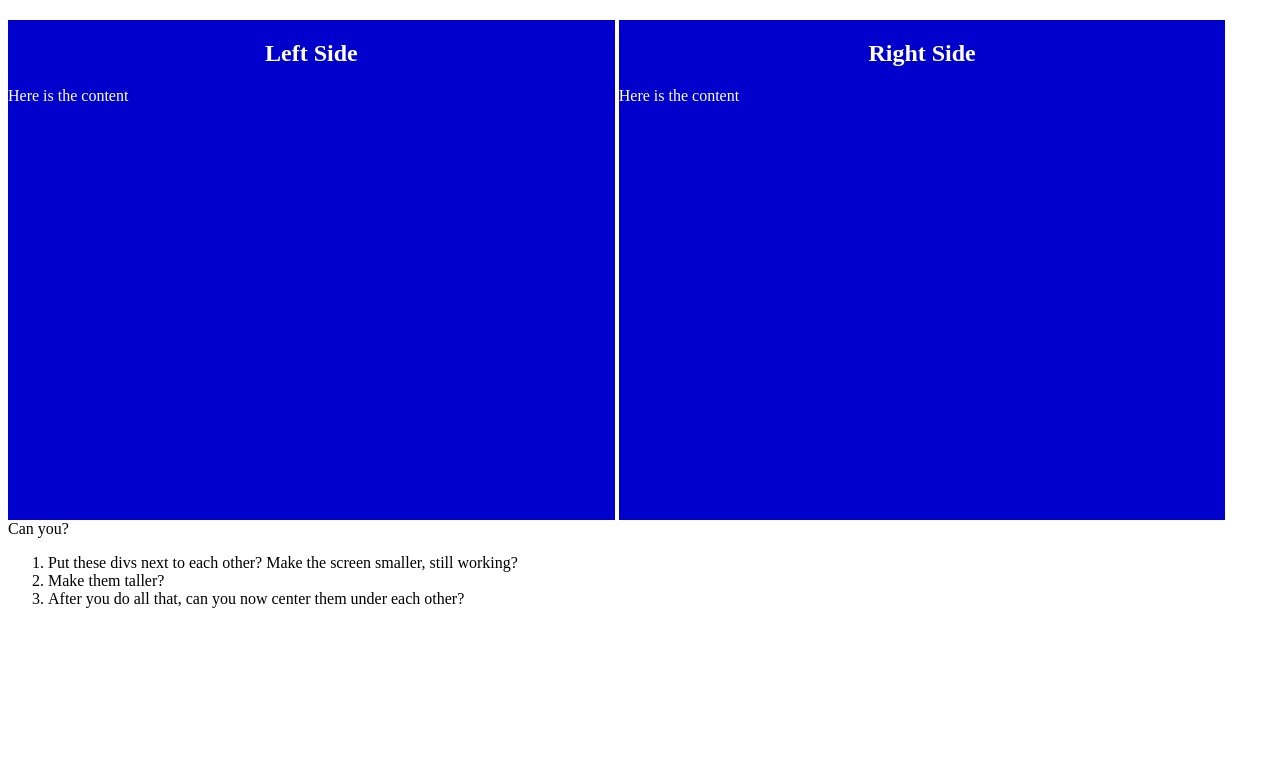
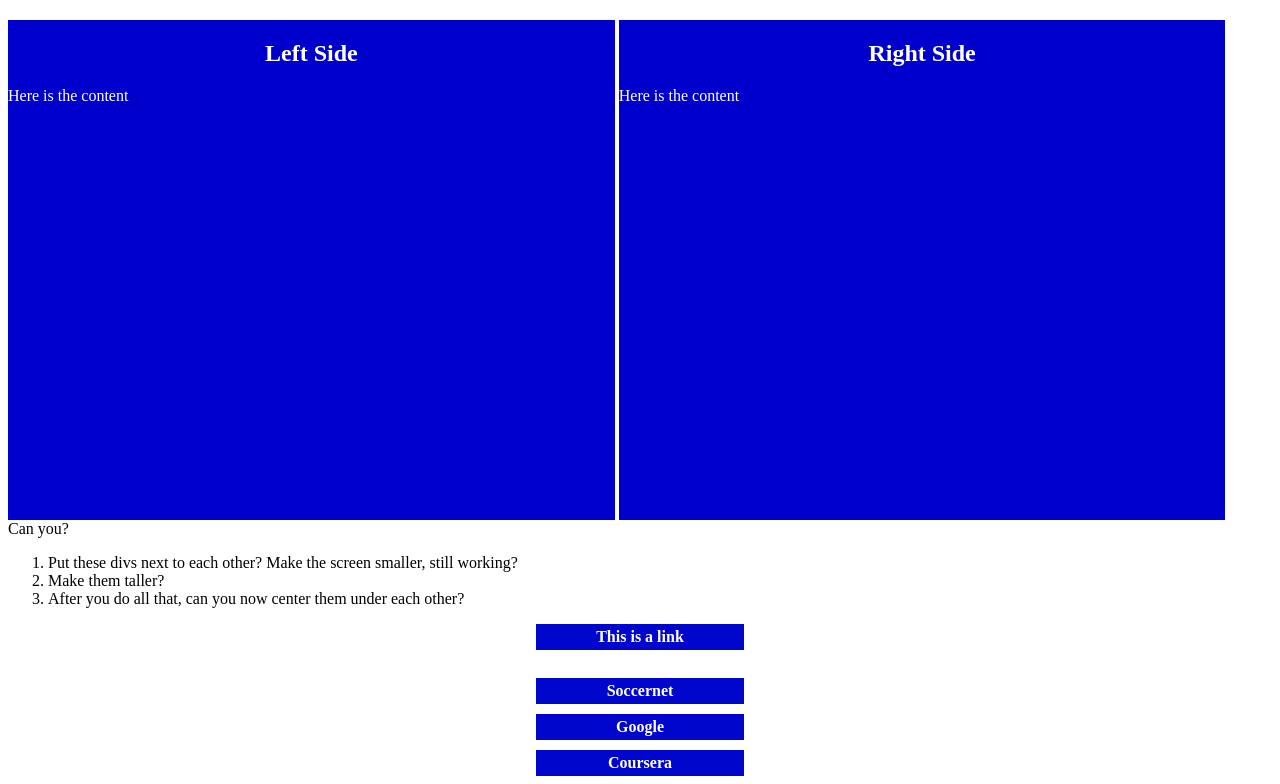
Before and after one commit to eric-el-errante/Intro-CSS, a plain HTML site: page week2.html in a window 1280 px wide. Shown: the part 857-1641 px from the top of the page. Before the commit the page ends 1481 px from the top, so only its background shows below. Drawn offline with Linux system fonts and the light colour scheme.

Commit message:
week 2 lesson 3

```diff
--- a/css/styles2.css
+++ b/css/styles2.css
@@ -73,3 +73,44 @@ div.play {
     margin: 0 auto;
     display: inline-block;          /* this will put the divs on a line together */
 }
+
+/* links will take most common css styling */
+a {
+    display: block;
+    font-weight: bold;
+    color: #ffffff;
+    background-color: #0006CC;
+    width: 200px;
+    text-align: center;
+    padding: 4px;
+    text-decoration: none;          /* this iwll take away underline */
+    margin: 0 auto;                 /* centers it REMEMBER */
+    margin-top: 10px;
+}
+
+/* normal, unvisited link */
+a:link {
+
+}
+
+/* visited link */
+a:visited {
+
+}
+
+/* what happens when mouse hovers over link */
+a:hover {
+    background: #B3B3B3;
+    color: #0006CC;
+}
+
+/* non-hover version of hover, like with tab key */
+a:focus {
+    background: #B3B3B3;
+    color: #0006CC;
+}
+
+/* while link is being click */
+a:active {
+
+}
--- a/week2.html
+++ b/week2.html
@@ -40,6 +40,13 @@
             <li>After you do all that, can you now center them under each other?</li>
         </ol>
     </section>
+
+    <a href="http://www.google.com">This is a link</a><br>
+
+    <a class="button" href="http://www.soccernet.com">Soccernet</a>
+    <a class="button" href="http://www.google.com">Google</a>
+    <a class="button" href="http://www.coursera.org">Coursera</a>
+
 </body>
 
 </html>
```
